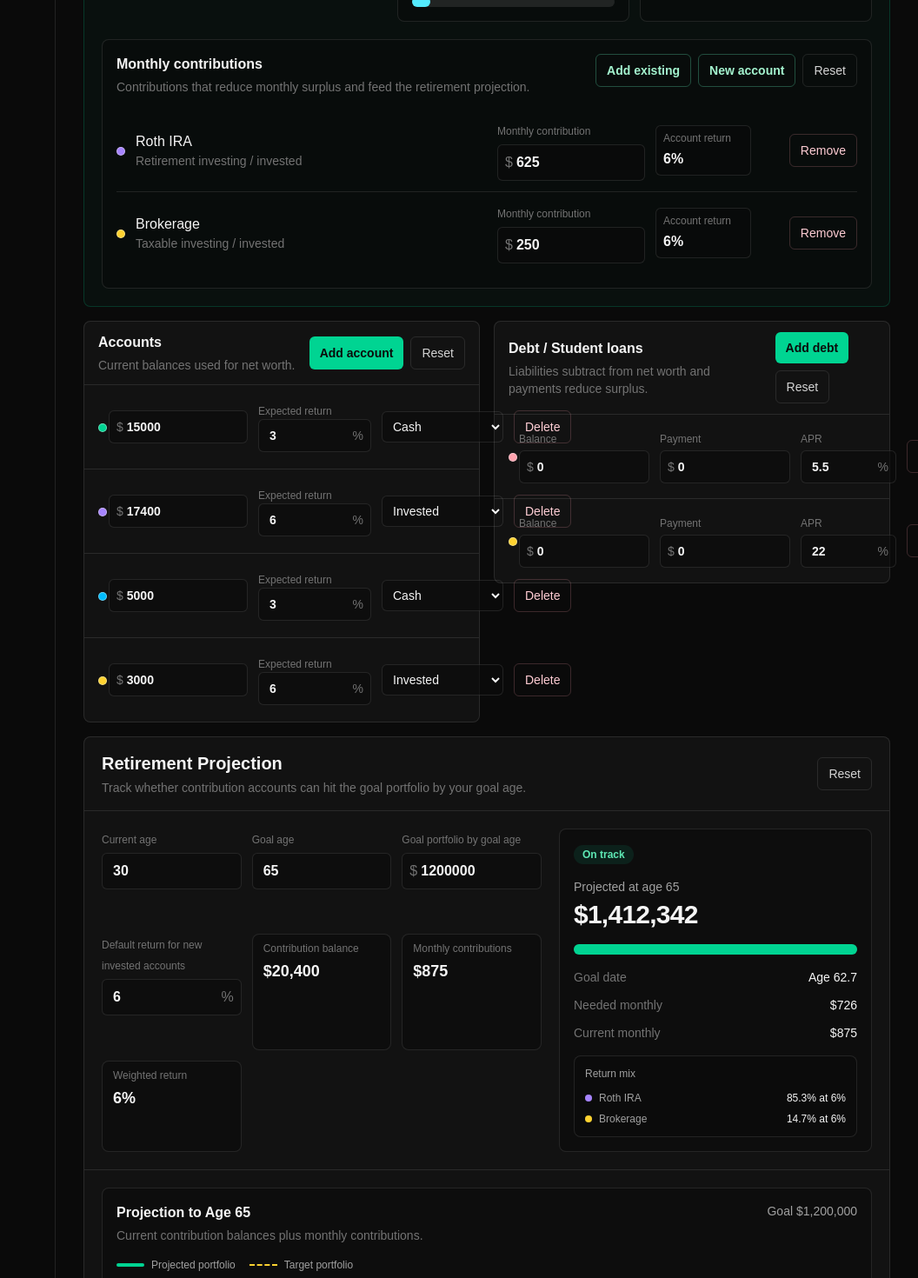
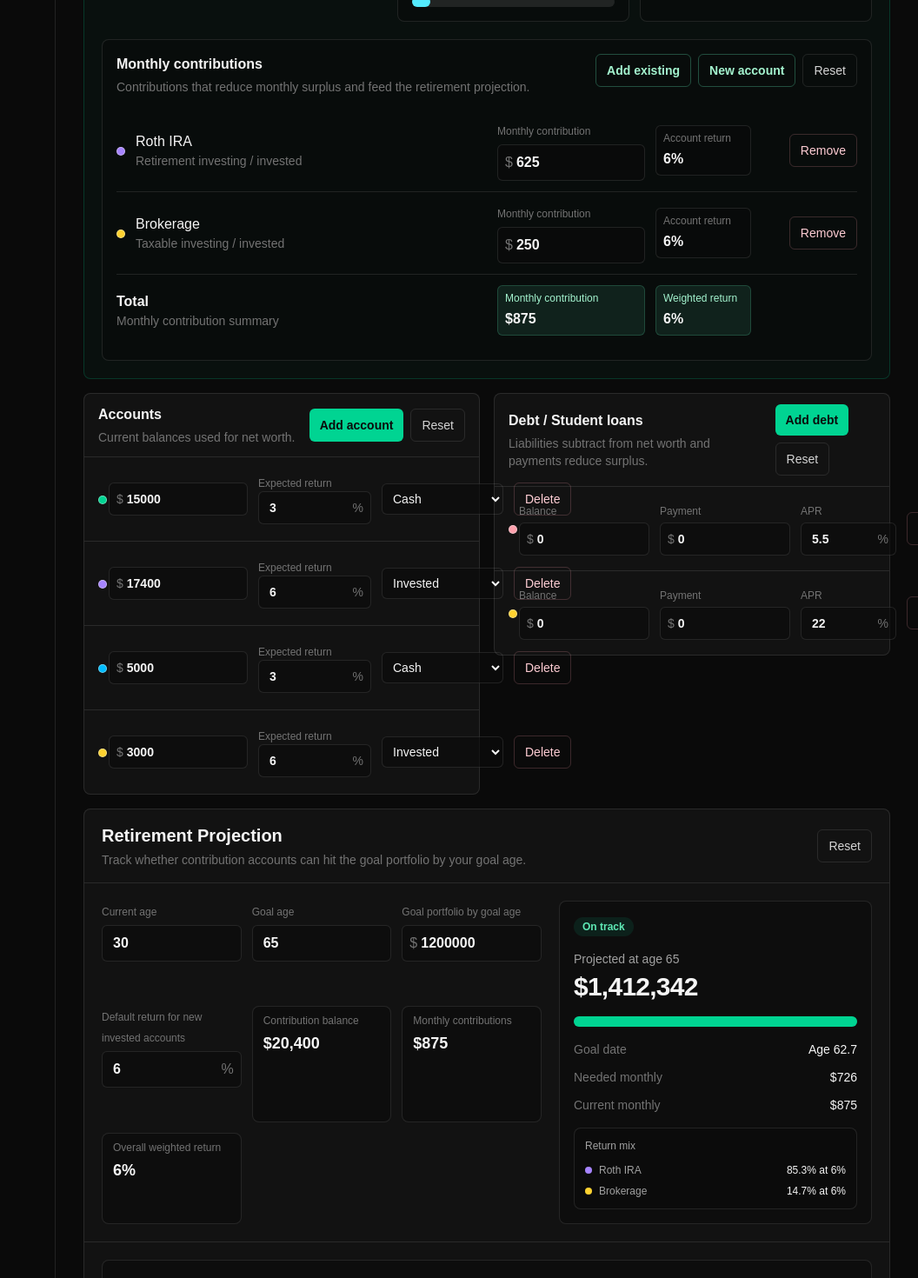
Before and after one commit to ian21morrison/Budget_App, a Next.js app: page / in a window 1280 px wide. Shown: the part 900-2370 px from the top of the page at 87% size, without its empty margins (224-1280 px from the left). Built offline with nearby package versions, Linux system fonts and the light colour scheme.

Commit message:
Add monthly contribution totals

```diff
--- a/app/page.tsx
+++ b/app/page.tsx
@@ -654,6 +654,27 @@ export default function Home() {
       ),
     [accounts, investmentContributions],
   );
+
+  const monthlyContributionWeightedReturn = useMemo(() => {
+    if (totals.monthlyInvestment <= 0) {
+      return 0;
+    }
+
+    return contributionAccounts.reduce((total, account) => {
+      const monthlyContribution = investmentContributions[account.id] ?? 0;
+      const accountReturn =
+        contributionReturns[account.id] ??
+        defaultReturnForAccount(account, retirementPlan.annualReturn);
+
+      return total + (monthlyContribution / totals.monthlyInvestment) * accountReturn;
+    }, 0);
+  }, [
+    contributionAccounts,
+    contributionReturns,
+    investmentContributions,
+    retirementPlan.annualReturn,
+    totals.monthlyInvestment,
+  ]);
 
   const incomeUsedPercent = Math.round(
     ((totals.monthlyBudget + totals.debtPayments + totals.monthlyInvestment) /
@@ -1789,7 +1810,8 @@ export default function Home() {
 
                     <div className="mt-4 divide-y divide-white/10">
                       {contributionAccounts.length > 0 ? (
-                        contributionAccounts.map((account) => (
+                        <>
+                          {contributionAccounts.map((account) => (
                             <div
                               key={account.id}
                               className="grid gap-3 py-3 md:grid-cols-[minmax(0,1fr)_170px_110px_110px] md:items-center"
@@ -1858,7 +1880,34 @@ export default function Home() {
                                 Remove
                               </button>
                             </div>
-                        ))
+                          ))}
+                          <div className="grid gap-3 py-3 md:grid-cols-[minmax(0,1fr)_170px_110px_110px] md:items-center">
+                            <div className="min-w-0">
+                              <p className="font-semibold text-neutral-100">
+                                Total
+                              </p>
+                              <p className="text-sm text-neutral-500">
+                                Monthly contribution summary
+                              </p>
+                            </div>
+                            <div className="rounded-md border border-emerald-300/20 bg-emerald-300/10 px-2 py-1.5">
+                              <p className="text-xs text-emerald-200">
+                                Monthly contribution
+                              </p>
+                              <p className="mt-1 font-semibold text-neutral-100">
+                                {formatCurrency(totals.monthlyInvestment)}
+                              </p>
+                            </div>
+                            <div className="rounded-md border border-emerald-300/20 bg-emerald-300/10 px-2 py-1.5">
+                              <p className="text-xs text-emerald-200">
+                                Weighted return
+                              </p>
+                              <p className="mt-1 font-semibold text-neutral-100">
+                                {formatPercent(monthlyContributionWeightedReturn)}%
+                              </p>
+                            </div>
+                          </div>
+                        </>
                       ) : (
                         <div className="py-4 text-sm text-neutral-500">
                           Add an existing account or create a new account to start
@@ -2306,7 +2355,9 @@ export default function Home() {
                     </p>
                   </div>
                   <div className="rounded-lg border border-white/10 bg-neutral-950/45 px-3 py-2">
-                    <p className="text-xs text-neutral-500">Weighted return</p>
+                    <p className="text-xs text-neutral-500">
+                      Overall weighted return
+                    </p>
                     <p className="mt-1 text-lg font-semibold text-neutral-100">
                       {formatPercent(retirementProjection.weightedAnnualReturn)}%
                     </p>
@@ -2582,7 +2633,9 @@ export default function Home() {
                           </span>
                         </div>
                         <div className="flex items-center justify-between gap-3">
-                          <span className="text-neutral-500">Weighted return</span>
+                          <span className="text-neutral-500">
+                            Overall weighted return
+                          </span>
                           <span className="font-semibold text-neutral-100">
                             {formatPercent(retirementProjection.weightedAnnualReturn)}%
                           </span>
```
Lines whose indentation alone changed are shown as unchanged.
